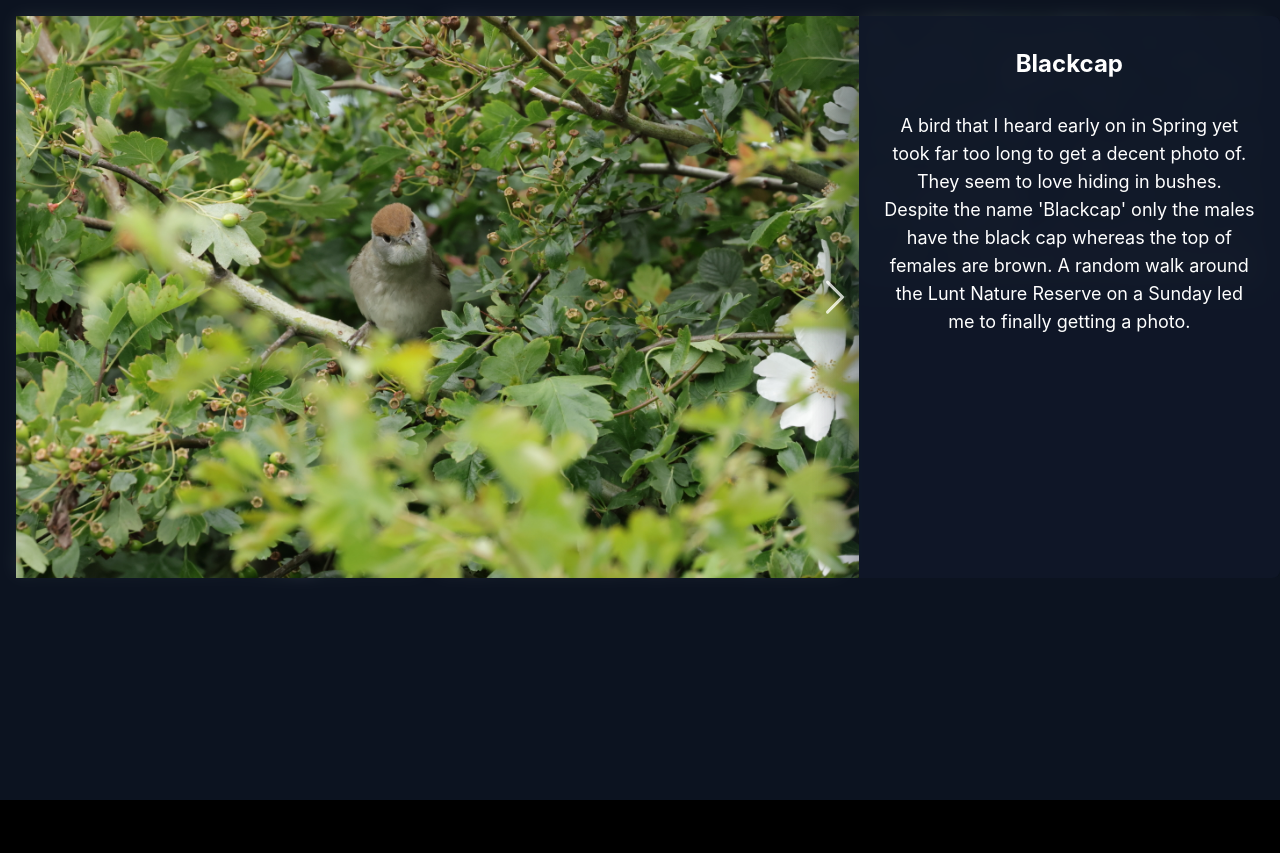
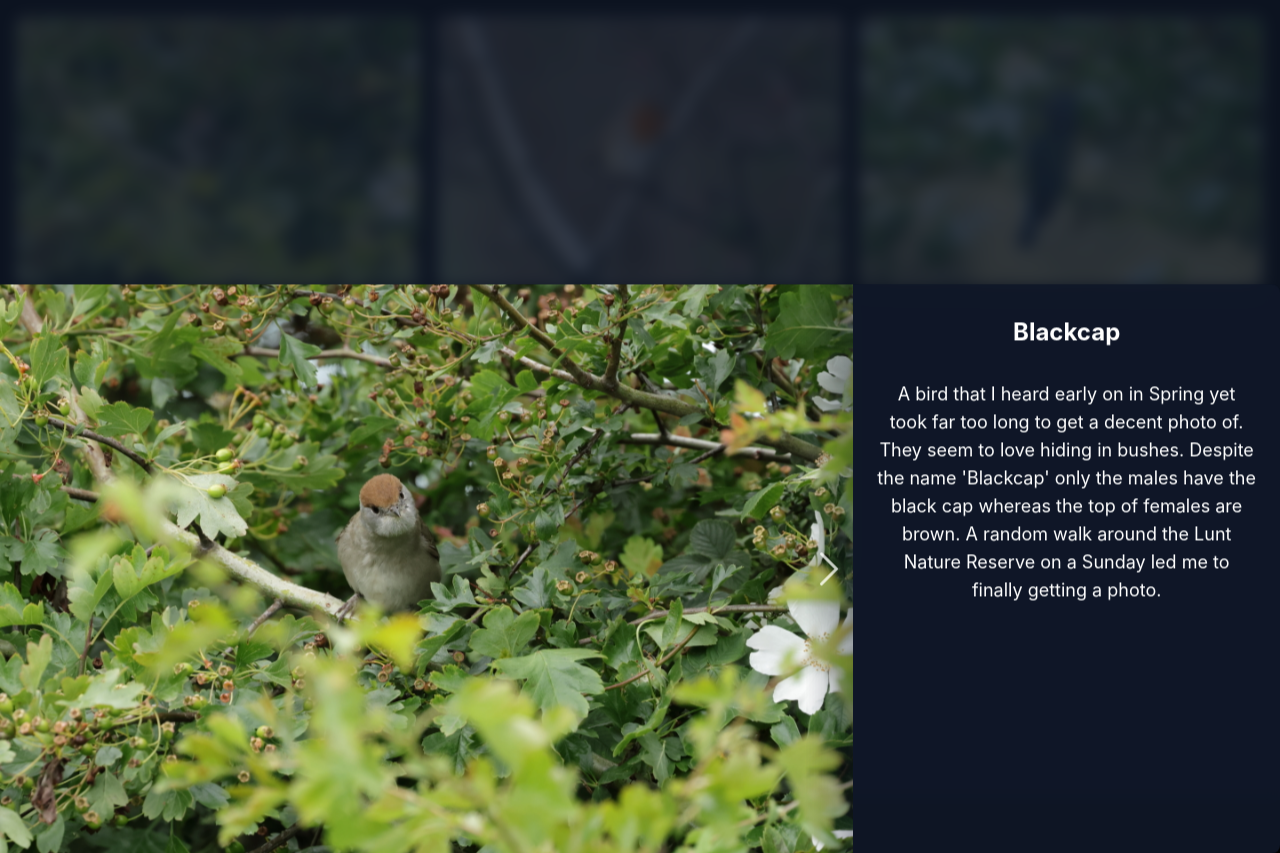
Before and after one commit to Shoozle/smurtbirds, a React (Vite) app: page / in a window 1280 px wide. Both pictures are taken after a click on the element 218 px from the left and 151 px from the top of the page. Before the commit the page ends 800 px from the top, so only its background shows below. Built offline with nearby package versions, Linux system fonts and the light colour scheme.

Commit message:
panel and lightbox css improved

```diff
--- a/src/Birdpanel.tsx
+++ b/src/Birdpanel.tsx
@@ -3,6 +3,7 @@ import Carousel from "./Carousel"
 
 interface BirdProps {
     onClick?: () => void;
+    onKeyDown?: (e: KeyboardEvent) => void;
     name: string;
     summary: string;
     images: string[];
@@ -14,10 +15,10 @@ function BirdPanel({ onClick, name, summary, images }: BirdProps) {
 
     return (
         <>
-            <div id="lightbox" onClick={onClick} className="absolute top-0 left-0 w-screen h-screen bg-gray-900/80 cursor-zoom-out backdrop-blur-sm">
+            <div onClick={onClick} className="fixed top-0 left-0 w-screen h-screen bg-gray-900/80 cursor-zoom-out backdrop-blur-sm">
 
             </div>
-            <div id="bird-panel" className="absolute grid sm:grid-cols-1 md:grid-cols-3 max-w-[1920px] bg-gray-900/90 backdrop-blur-sm rounded-lg">
+            <div className="absolute top-0 left-1/2 mt-1/2 ml-1/2 translate-y-1/2 -translate-x-1/2 grid sm:grid-cols-1 w-full md:grid-cols-1 lg:grid-cols-3 max-w-[1920px] bg-gray-900/90 backdrop-blur-sm rounded-lg">
                 <div className="sm:col-span-1 md:col-span-2">
                     <Carousel name={name} images={images} activeImage={activeImage} setActiveImage={SetActiveImage} />
                 </div>
--- a/src/Gallery.tsx
+++ b/src/Gallery.tsx
@@ -1,7 +1,7 @@
 import Bird from "./Bird";
 import BirdPanel from "./Birdpanel";
 import birddata from "./api/birddata";
-import { useState } from "react";
+import { useEffect, useState } from "react";
 
 type BirdData = {
     name: string;
@@ -23,6 +23,10 @@ const Gallery = () => {
         <Bird onClick={() => clickHandler(bird)} key={bird.name} name={bird.name} images={bird.images} />
     ))
 
+    const closeWindow = (e: KeyboardEvent) => {
+        console.log('Esc pressed')
+    }
+
     return (
         <div className="grid grid-cols-1 gap-4 sm:grid-cols-2 xl:grid-cols-3 2xl:grid-cols-4 text-gray-500 mx-auto">
             {allBirds}
@@ -30,6 +34,7 @@ const Gallery = () => {
                 activeBird &&
                 <BirdPanel
                     onClick={() => SetViewingBird(false)}
+                    onKeyDown={(e: KeyboardEvent) => closeWindow(e)}
                     name={activeBird.name}
                     summary={activeBird.summary}
                     images={activeBird.images}
```
